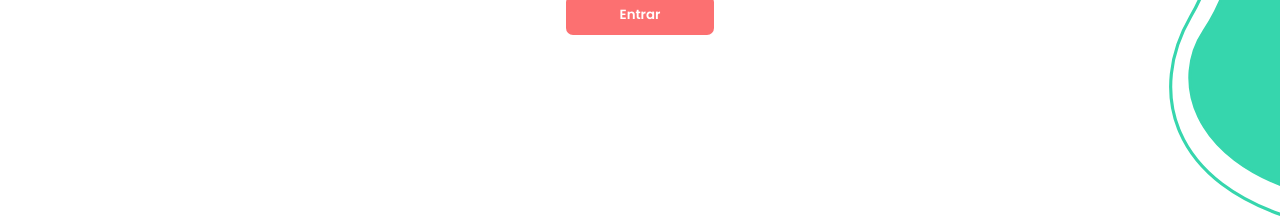
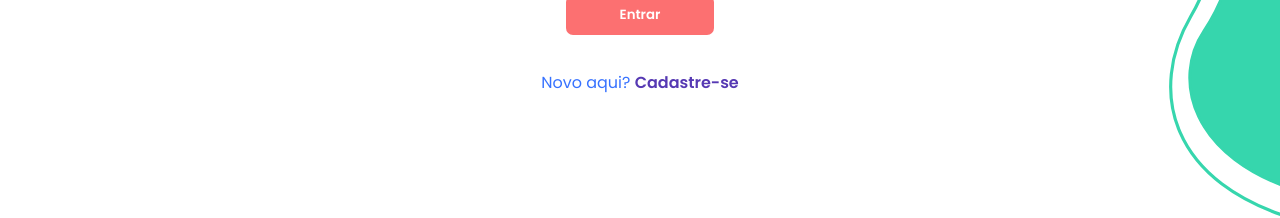
Before and after one commit to caducoder/adopet-challenge, a React (Vite) app: page /login in a window 1280 px wide. Shown: the part 635-853 px from the top of the page. Built offline with nearby package versions, Linux system fonts and the light colour scheme; no server answers.

Commit message:
Add signup link in login page

```diff
--- a/src/pages/Login/Login.scss
+++ b/src/pages/Login/Login.scss
@@ -78,6 +78,16 @@
       }
     }
   }
+
+  .sign-up {
+    margin-top: 35px;
+    color: $blue;
+
+    a {
+      color: #5639B3;
+      font-weight: bold;
+    }
+  }
 }
 
 .erro {
--- a/src/pages/Login/index.tsx
+++ b/src/pages/Login/index.tsx
@@ -105,6 +105,9 @@ function Login() {
             </Form>
           )}
         </Formik>
+        <p className='sign-up'>
+          Novo aqui? <Link to='/cadastro'>Cadastre-se</Link>
+        </p>
       </div>
     </div>
   );
```
